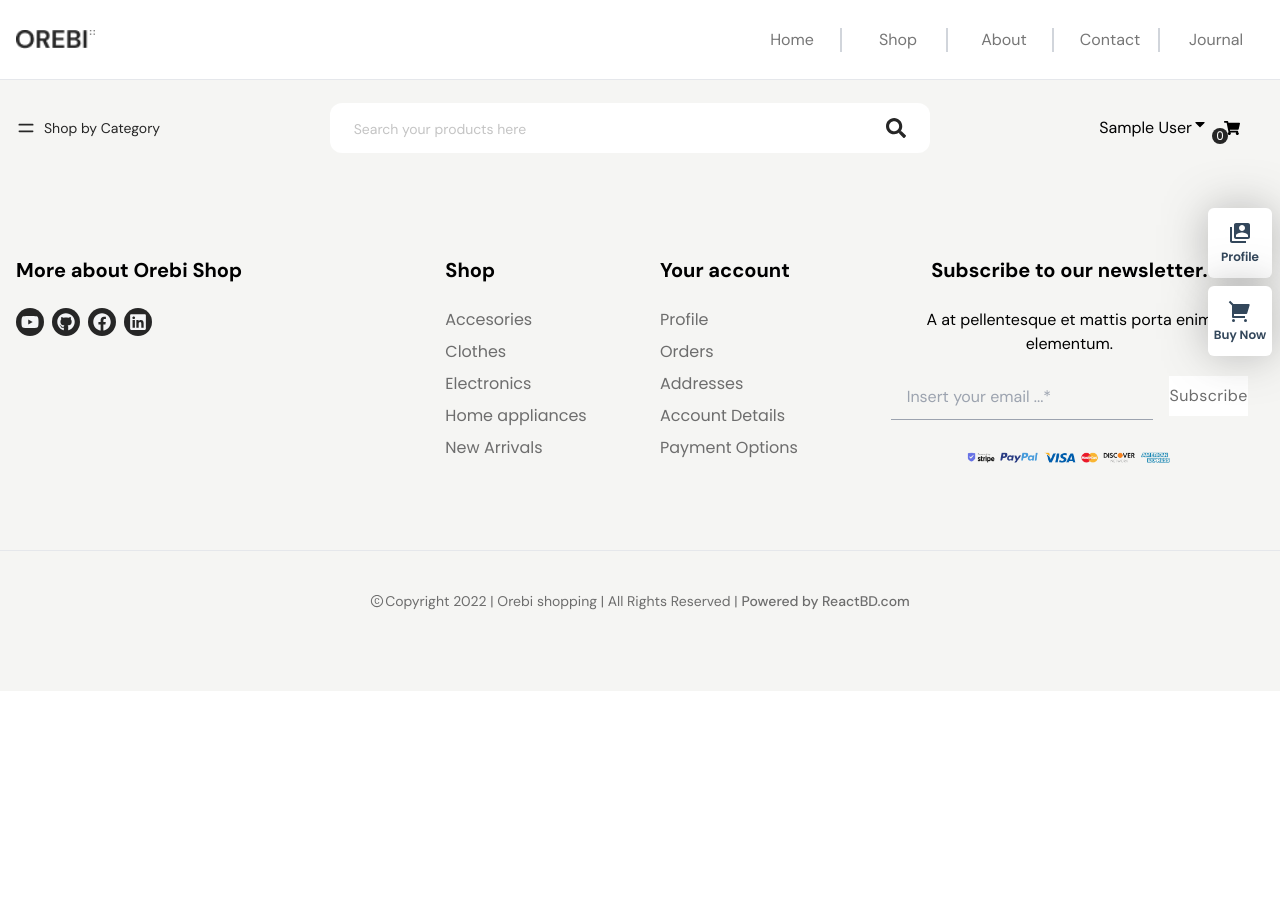
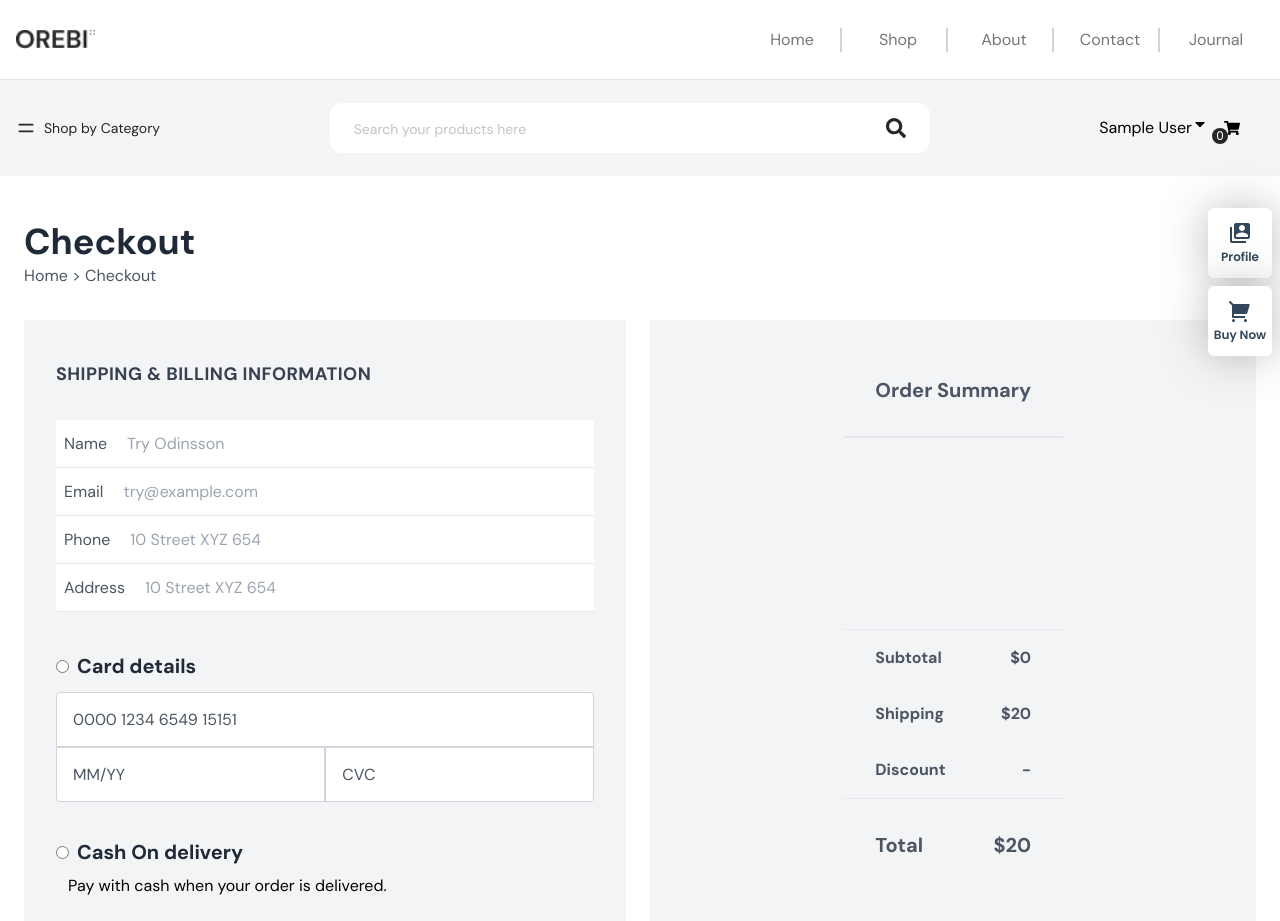
Before and after one commit to abuhasanmahmud/jasbi, a React (Create React App) app: page /checkout in a window 1280 px wide. Shown: the top 921 px of the page. Before the commit the page ends 800 px from the top, so only its background shows below. Built offline with nearby package versions, Linux system fonts and the light colour scheme; sample sign-in values are in the browser's storage.

Commit message:
Feat(V-1) checkout page

```diff
--- a/src/App.js
+++ b/src/App.js
@@ -27,6 +27,7 @@ import "react-toastify/dist/ReactToastify.css";
 import PrivateRoute from "./components/PrivateRoute/PrivateRoute";
 import Checkout from "./pages/Checkout/Checkout";
 import { useSelector } from "react-redux";
+import ConfirmOrderPage from "./components/Order/ConfirmOrderPage/ConfirmOrderPage";
 
 const Layout = () => {
   return (
@@ -55,6 +56,7 @@ const router = createBrowserRouter(
         <Route path="/offer" element={<Offer />}></Route>
         <Route path="/product/:id" element={<ProductDetails />}></Route>
         <Route path="/cart" element={<Cart />}></Route>
+        <Route path="/confirm-order" element={<ConfirmOrderPage />}></Route>
         <Route
           path="/checkout"
           element={
--- a/src/components/PrivateRoute/PrivateRoute.js
+++ b/src/components/PrivateRoute/PrivateRoute.js
@@ -2,7 +2,7 @@ import React from "react";
 import { useSelector } from "react-redux";
 import { Navigate, Outlet, useLocation } from "react-router-dom";
 
-const PrivateRoute = () => {
+const PrivateRoute = ({ children }) => {
   let location = useLocation();
   const { userInfo } = useSelector((state) => state.user);
   console.log("userInfo", userInfo?.email);
@@ -14,7 +14,7 @@ const PrivateRoute = () => {
     return <Navigate to="/signin" state={{ from: location }} />;
   }
 
-  return <Outlet />;
+  return children;
 };
 
 export default PrivateRoute;
--- a/src/pages/Checkout/Checkout.js
+++ b/src/pages/Checkout/Checkout.js
@@ -1,113 +1,80 @@
 import React from "react";
+import { useSelector } from "react-redux";
+import { Link } from "react-router-dom";
 
 const Checkout = () => {
+  const { cartItems, totalAmount, totalQuantity } = useSelector((state) => state.cart);
+  const shipping = 20;
+  const GrandTotal = shipping + totalAmount;
   return (
     <>
-      <div class="py-16 px-4 md:px-6 2xl:px-0 flex justify-center items-center 2xl:mx-auto 2xl:container">
+      <div class="py-12 px-4 md:px-6 2xl:px-0 flex justify-center items-center 2xl:mx-auto 2xl:container">
         <div class="flex flex-col justify-start items-start w-full space-y-9">
           <div class="flex justify-start flex-col items-start space-y-2">
-            <button class="flex flex-row items-center text-gray-600 dark:text-white hover:text-gray-500 space-x-1">
-              <svg
-                class="fill-stroke"
-                width="14"
-                height="14"
-                viewBox="0 0 14 14"
-                fill="none"
-                xmlns="http://www.w3.org/2000/svg"
-              >
-                <path
-                  d="M2.91681 7H11.0835"
-                  stroke="currentColor"
-                  stroke-width="0.666667"
-                  stroke-linecap="round"
-                  stroke-linejoin="round"
-                />
-                <path
-                  d="M2.91681 7L5.25014 9.33333"
-                  stroke="currentColor"
-                  stroke-width="0.666667"
-                  stroke-linecap="round"
-                  stroke-linejoin="round"
-                />
-                <path
-                  d="M2.91681 7.00002L5.25014 4.66669"
-                  stroke="currentColor"
-                  stroke-width="0.666667"
-                  stroke-linecap="round"
-                  stroke-linejoin="round"
-                />
-              </svg>
-              <p class="text-sm leading-none">Back</p>
-            </button>
             <p class="text-3xl lg:text-4xl font-semibold leading-7 lg:leading-9 text-gray-800 dark:text-gray-50">
               Checkout
             </p>
             <p class="text-base leading-normal sm:leading-4 text-gray-600 dark:text-white">
-              {" "}
-              Home Electronics Headphones Cart Checkout
+              Home <span> > </span> Checkout
             </p>
           </div>
 
           <div class="flex flex-col xl:flex-row justify-center xl:justify-between space-y-6 xl:space-y-0 xl:space-x-6 w-full">
-            <div class="xl:w-3/5 flex flex-col sm:flex-row xl:flex-col justify-center items-center bg-gray-100 dark:bg-gray-800 py-7 sm:py-0 xl:py-10 px-10 xl:w-full">
-              <div class="flex flex-col justify-start items-start w-full space-y-4">
-                <p class="text-xl md:text-2xl leading-normal text-gray-800 dark:text-gray-50">
-                  Logitech K251
-                </p>
-                <p class="text-base font-semibold leading-none text-gray-600 dark:text-white">$520.00</p>
-              </div>
-              <div class="mt-6 sm:mt-0 xl:my-10 xl:px-20 w-52 sm:w-96 xl:w-auto">
-                <img src="https://i.ibb.co/0GFzTP4/Rectangle-131.png" alt="headphones" />
-              </div>
-            </div>
-
             <div class="p-8 bg-gray-100 dark:bg-gray-800 flex flex-col lg:w-full xl:w-3/5">
-              <button class="border border-transparent hover:border-gray-300 bg-gray-900 dark:bg-white dark:hover:bg-gray-900 dark:hover:border-gray-900 dark:text-gray-900 dark:hover:text-white hover:bg-white text-white hover:text-gray-900 flex flex-row justify-center items-center space-x-2 py-4 rounded w-full">
-                <div>
-                  <svg
-                    class="fill-current"
-                    width="16"
-                    height="16"
-                    viewBox="0 0 16 16"
-                    fill="none"
-                    xmlns="http://www.w3.org/2000/svg"
+              <form id="payment-form" method="POST" action="">
+                <section>
+                  <h2 class="uppercase tracking-wide text-lg font-semibold text-gray-700 my-2 mb-8">
+                    Shipping & Billing Information
+                  </h2>
+                  <fieldset class="mb-3 bg-white  rounded text-gray-600">
+                    <label class="flex border-b border-gray-200 h-12 py-3 items-center">
+                      <span class="text-right px-2">Name</span>
+                      <input
+                        name="name"
+                        class="focus:outline-none px-3"
+                        placeholder="Try Odinsson"
+                        required=""
+                      />
+                    </label>
+                    <label class="flex border-b border-gray-200 h-12 py-3 items-center">
+                      <span class="text-right px-2">Email</span>
+                      <input
+                        name="email"
+                        type="email"
+                        class="focus:outline-none px-3"
+                        placeholder="try@example.com"
+                        required=""
+                      />
+                    </label>
+                    <label class="flex border-b border-gray-200 h-12 py-3 items-center">
+                      <span class="text-right px-2">Phone</span>
+                      <input
+                        name="Phone"
+                        class="focus:outline-none px-3"
+                        placeholder="10 Street XYZ 654"
+                      />
+                    </label>
+                    <label class="flex border-b border-gray-200 h-12 py-3 items-center">
+                      <span class="text-right px-2">Address</span>
+                      <input
+                        name="address"
+                        class="focus:outline-none px-3"
+                        placeholder="10 Street XYZ 654"
+                      />
+                    </label>
+                  </fieldset>
+                </section>
+              </form>
+              <div className="mt-8">
+                <div className="mb-3">
+                  <input id="card" type="radio" className="hover:cursor-pointer" name="payment" />
+                  <label
+                    for="card"
+                    class="mx-2 text-xl font-bold leading-4 text-gray-800 dark:text-gray-50] hover:cursor-pointer"
                   >
-                    <path
-                      d="M10.9099 4.27692C9.6499 4.27692 9.1174 4.87817 8.2399 4.87817C7.34021 4.87817 6.65396 4.28129 5.56208 4.28129C4.49333 4.28129 3.35365 4.93379 2.6299 6.04535C1.61365 7.61285 1.78615 10.565 3.43208 13.08C4.02083 13.9804 4.80708 14.99 5.83833 15.001H5.85708C6.75333 15.001 7.01958 14.4141 8.25302 14.4072H8.27177C9.48677 14.4072 9.73052 14.9975 10.623 14.9975H10.6418C11.673 14.9866 12.5015 13.8679 13.0902 12.971C13.514 12.326 13.6715 12.0022 13.9965 11.2725C11.6155 10.3688 11.233 6.99348 13.5877 5.69942C12.869 4.79942 11.859 4.27817 10.9068 4.27817L10.9099 4.27692Z"
-                      fill="currentColor"
-                    />
-                    <path
-                      d="M10.6338 1C9.88379 1.05094 9.00879 1.52844 8.49629 2.15188C8.03129 2.71688 7.64879 3.555 7.79879 4.36781H7.85879C8.65754 4.36781 9.47504 3.88688 9.95254 3.27063C10.4125 2.68406 10.7613 1.85281 10.6338 1V1Z"
-                      fill="currentColor"
-                    />
-                  </svg>
-                </div>
-                <div>
-                  <p class="text-base leading-4">Pay</p>
-                </div>
-              </button>
-
-              <div class="flex flex-row justify-center items-center mt-6">
-                <hr class="border w-full" />
-                <p class="flex flex-shrink-0 px-4 text-base leading-4 text-gray-600 dark:text-white">
-                  or pay with card
-                </p>
-                <hr class="border w-full" />
-              </div>
-
-              <div class="mt-8">
-                <input
-                  class="border border-gray-300 p-4 rounded w-full text-base leading-4 placeholder-gray-600 text-gray-600"
-                  type="email"
-                  name=""
-                  id=""
-                  placeholder="Email"
-                />
-              </div>
-
-              <label class="mt-8 text-base leading-4 text-gray-800 dark:text-gray-50">
                     Card details
                   </label>
+                </div>
                 <div class="mt-2 flex-col">
                   <div>
                     <input
@@ -135,103 +102,70 @@ const Checkout = () => {
                     />
                   </div>
                 </div>
-
-              <label class="mt-8 text-base leading-4 text-gray-800 dark:text-gray-50">
-                Name on card
+                <div className="mt-10">
+                  <input id="cash" type="radio" className="hover:cursor-pointer " name="payment" />
+                  <label
+                    for="cash"
+                    class="mx-2 text-xl font-bold leading-4 text-gray-800 dark:text-gray-50 hover:cursor-pointer"
+                  >
+                    Cash On delivery
                   </label>
-              <div class="mt-2 flex-col">
-                <div>
-                  <input
-                    class="border rounded border-gray-300 p-4 w-full text-base leading-4 placeholder-gray-600 text-gray-600"
-                    type="email"
-                    name=""
-                    id=""
-                    placeholder="Name on card"
-                  />
+                  <p className="mt-2 ml-3">Pay with cash when your order is delivered.</p>
+                </div>
               </div>
             </div>
 
-              <label class="mt-8 text-base leading-4 text-gray-800 dark:text-gray-50">
-                Country or region
-              </label>
-              <div class="mt-2 flex-col">
-                <div class="relative ">
-                  <button
-                    id="changetext"
-                    class="text-left border rounded-tr rounded-tl border-gray-300 p-4 w-full text-base leading-4 placeholder-gray-600 text-gray-600 bg-white"
-                    type="email"
-                    name=""
-                    id=""
-                  >
-                    United States
-                  </button>
-
-                  <img
-                    onclick="showMenu(true)"
-                    id="closeIcon"
-                    class="cursor-pointer absolute top-4 right-4 dark:hidden"
-                    src="https://tuk-cdn.s3.amazonaws.com/can-uploader/checkouts-1-svg1.svg"
-                    alt="Dropdown"
-                  />
-                  <img
-                    onclick="showMenu(true)"
-                    id="openIcon"
-                    class="cursor-pointer hidden transform rotate-180 absolute top-4 right-4 hidden transform rotate-180 dark:hidden"
-                    src="https://tuk-cdn.s3.amazonaws.com/can-uploader/checkouts-1-svg1.svg"
-                    alt="Dropdown"
-                  />
-                  <img
-                    onclick="showMenu(true)"
-                    id="closeIcon"
-                    class="cursor-pointer absolute top-4 right-4 hidden dark:block"
-                    src="https://tuk-cdn.s3.amazonaws.com/can-uploader/checkouts-1-svg1dark.svg"
-                    alt="Dropdown"
-                  />
-                  <img
-                    onclick="showMenu(true)"
-                    id="openIcon"
-                    class="cursor-pointer hidden transform rotate-180 absolute top-4 right-4 hidden dark:block"
-                    src="https://tuk-cdn.s3.amazonaws.com/can-uploader/checkouts-1-svg1dark.svg"
-                    alt="Dropdown"
-                  />
-                  <div
-                    id="dropdown"
-                    class=" hidden  z-10 w-full flex bg-gray-50 justify-start flex-col text-gray-600"
-                  >
-                    <div
-                      onclick="changeText('China')"
-                      class="cursor-pointer hover:bg-gray-800 hover:text-white px-4 py-2"
-                    >
-                      China
+            <div class="xl:w-3/5 flex flex-col sm:flex-row xl:flex-col justify-center items-center bg-gray-100 dark:bg-gray-800 py-6 sm:py-0 xl:py-10 px-10">
+              <div className="py-4">
+                {/* <ProductsOnSale /> */}
+                <h1 class="pb-8 border-b-2 text-xl font-bold text-gray-600 px-8">Order Summary</h1>
+                <ul class="py-6 border-b space-y-6 px-8 h-48 scroll-smooth  overflow-y-scroll	">
+                  {cartItems?.map((item) => (
+                    <li key={item._id} class="grid grid-cols-6 gap-2 border-b-1">
+                      <div class="col-span-1 self-center">
+                        <img src={item?.img} alt="Product" class="rounded w-full" />
                       </div>
-                    <div
-                      onclick="changeText('Russia')"
-                      class="cursor-pointer hover:bg-gray-800 hover:text-white px-4 py-2"
-                    >
-                      Russia
+                      <div class="flex flex-col col-span-3 pt-2">
+                        <span class="text-gray-600 text-md font-semi-bold">{item?.name}</span>
+                        <span class="text-gray-400 text-sm inline-block pt-2">{item?.brand}</span>
                       </div>
-                    <div
-                      onclick="changeText('UK')"
-                      class="cursor-pointer hover:bg-gray-800 hover:text-white px-4 py-2"
-                    >
-                      UK
+                      <div class="col-span-2 pt-3">
+                        <div class="flex items-center space-x-2 text-sm justify-between">
+                          <span class="text-gray-400">
+                            {item?.quantity} x {item?.price}
+                          </span>
+                          <span class="font-semibold inline-block">${item?.totalPrice}</span>
                         </div>
                       </div>
+                    </li>
+                  ))}
+                </ul>
+                <div class="px-8 border-b">
+                  <div class="flex justify-between py-4 text-gray-600">
+                    <span className="font-semibold">Subtotal</span>
+                    <span class="font-semibold ">${totalAmount}</span>
                   </div>
-                <input
-                  class="border rounded-bl rounded-br border-gray-300 p-4 w-full text-base leading-4 placeholder-gray-600 text-gray-600"
-                  type="text"
-                  name=""
-                  id=""
-                  placeholder="ZIP"
-                />
+                  <div class="flex justify-between py-4 text-gray-600">
+                    <span className="font-semibold">Shipping</span>
+                    <span class="font-semibold ">${shipping}</span>
                   </div>
-
+                  <div class="flex justify-between py-4 text-gray-600">
+                    <span className="font-semibold">Discount</span>
+                    <span class="font-semibold ">-</span>
+                  </div>
+                </div>
+                <div class="font-semibold text-xl px-8 flex justify-between py-8 text-gray-600">
+                  <span>Total</span>
+                  <span>${GrandTotal}</span>
+                </div>
                 <button class="mt-8 border border-transparent hover:border-gray-300 dark:bg-white dark:hover:bg-gray-900 dark:text-gray-900 dark:hover:text-white dark:border-transparent bg-gray-900 hover:bg-white text-white hover:text-gray-900 flex justify-center items-center py-4 rounded w-full">
                   <div>
-                  <p class="text-base leading-4">Pay $54652</p>
+                    <Link to="/confirm-order">
+                      <p class="text-base leading-4 py">Place Order </p>
+                    </Link>
                   </div>
                 </button>
+              </div>
             </div>
           </div>
         </div>
```
Also changed, not shown: src/components/Order/ConfirmOrderPage/ConfirmOrderPage.js (added, +7 -0 lines), src/assets/images/confirmOrder.png (added). Lines whose indentation alone changed are shown as unchanged.
